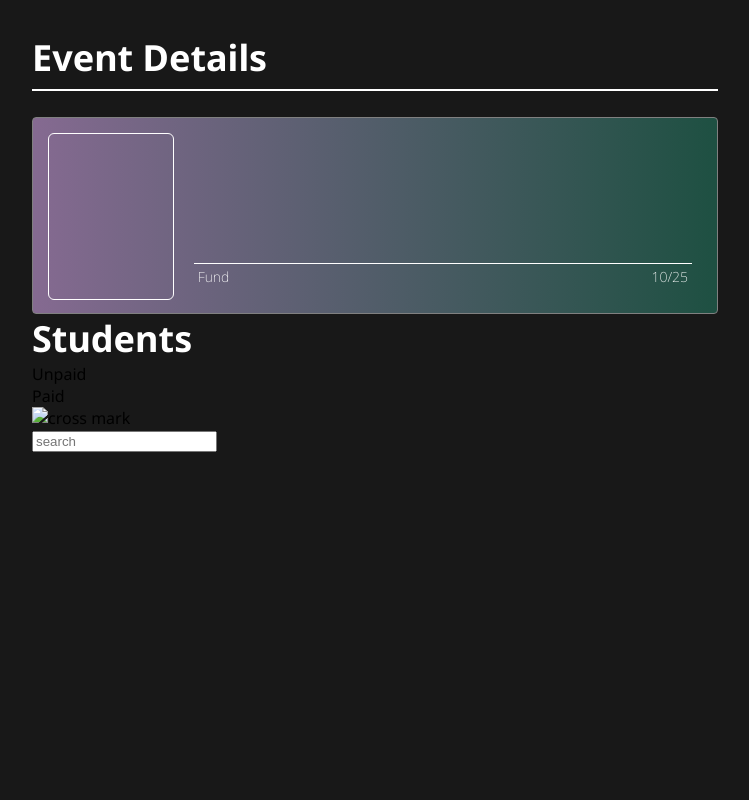
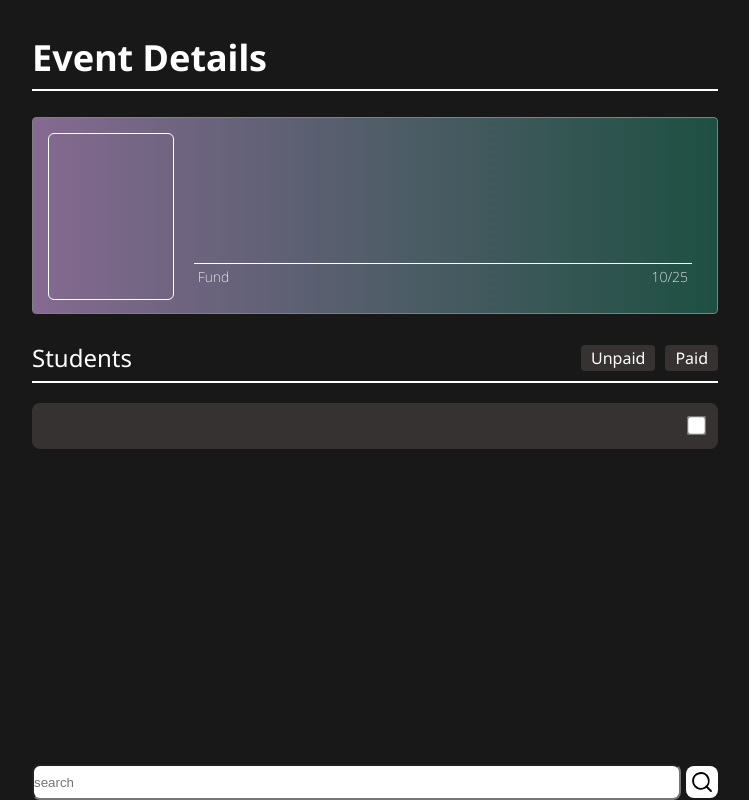
Before and after one commit to farizest/FundManagementApp, a Python web app: template templates/event-student.html in a window 1280 px wide. Shown: the whole page, without its empty margins (265-1014 px from the left). Run offline with Jinja, Linux system fonts and the light colour scheme; the template is opened without the code that fills it, so the values that code supplies are empty.

Commit message:
event-add.css coded

```diff
--- a/static/event-student.css
+++ b/static/event-student.css
@@ -53,7 +53,10 @@
     flex-direction: column;
     justify-content: space-between;
     padding: 10px;
+    color: rgb(255, 196, 221)
  }
+
+
 .event-card div.details div.fund{
     border-top: 1px solid #fff;
     position: relative;
@@ -70,3 +73,106 @@
     font-size: 14px;
     font-weight: 200;
  }
+ .student-details{
+    margin-top: 20px;
+ }
+ .student-details .head{
+    display: flex;
+    justify-content: space-between;
+    align-items: center;
+    border-bottom: 2px solid white;
+    padding: 7px 0;
+
+ }
+ .student-details .head .left h3{
+    font-size: 24px;
+    font-weight: 400;
+ }
+ .student-details .head .right{
+    display: flex;
+
+ }
+ .student-details .head .right .button{
+    color: #fff;
+    font-weight: 400;
+    font-size: 16px;
+    padding: 2px 10px;
+    background-color: #363232;
+    border-radius: 4px;
+    margin-right: 10px;
+
+ }
+ .student-details .head .right .button:last-child{
+    margin-right: 0;
+
+ }
+ .student-details .head .right .active{
+    background: #41B458;
+
+}
+
+
+ .student-list{
+    margin-top: 20px;
+ }
+ .student-item{
+    display: flex;
+    justify-content: space-between;
+    align-items: center;
+    height: 38px;
+    padding: 4px 10px;
+    background: #363232;
+    border-radius: 8px;
+}
+ .student-item .left{
+    width: 100%;
+    display: flex;
+ }
+ .student-item .left span{
+    color: #fff;
+    font-size: 18px;
+    font-weight: 300;
+ }
+ .student-item .left span.admno{
+   flex: 1;
+ }
+ .student-item .left span.name{
+   flex: 3;
+ }
+ .student-item .left span.fund{
+   flex: 1;
+ }
+ .student-item .right span input{
+    transform: scale(1.5);
+    margin-right: 5px;
+ }
+ .search-bar{
+    width: 100%;
+    max-width: 686px;
+    position:fixed;
+    bottom: 0;
+
+ }
+ .search-bar form{
+    display: flex;
+    align-items: center;
+    justify-content:space-between;
+ }
+ .search-bar input{
+    width:100%;
+    height: 12px;
+    padding: 10px 0;
+    margin-right: 5px;
+    border-radius:8px;
+
+ }
+.search-bar .button{
+    width: 32px;
+    display: block;
+    background-color: #fff;
+    border-radius:8px ;
+}
+.search-bar .button img{
+    width: 32px;
+    display: block;
+}
--- a/templates/event-student.html
+++ b/templates/event-student.html
@@ -3,9 +3,7 @@
 <head>
     <meta charset="UTF-8">
     <meta name="viewport" content="width=device-width, initial-scale=1.0">
-    <link rel="stylesheet" href="/static/styles.css">
     <link rel="stylesheet" href="../static/styles.css">
-    <link rel="stylesheet" href="/static/event-student.css">
     <link rel="stylesheet" href="../static/event-student.css">
     <title>Fund Manager</title>
 </head>
@@ -19,7 +17,7 @@
         <div class="event-card">
             <div class="img"><img src="" alt=""></div>
             <div class="details">
-                <div style="display: flex; flex-direction: column;">
+                <div style="display: flex; flex-direction: column; ">
                     <h5>{{event.name}}</h5>
                     <span>{{event.date}}</span>
                     <span>{{event.deadline}}</span>
@@ -53,7 +51,7 @@
                     </div>
                     <div class="right">
                         <span>
-                           <img src="" alt="cross mark">
+                          <input type="checkbox">
                         </span>
                     </div>
                 </div>
@@ -61,7 +59,9 @@
             <div class="search-bar">
                 <form action="">
                     <input type="text" placeholder="search ">
-                    <div class="button"></div>
+                    <div class="button">
+                        <img src="../assets/search-icon.svg" alt="">
+                    </div>
                 </form>
             </div>
         </div>
```
Also changed, not shown: assets/search-icon.svg (added).
